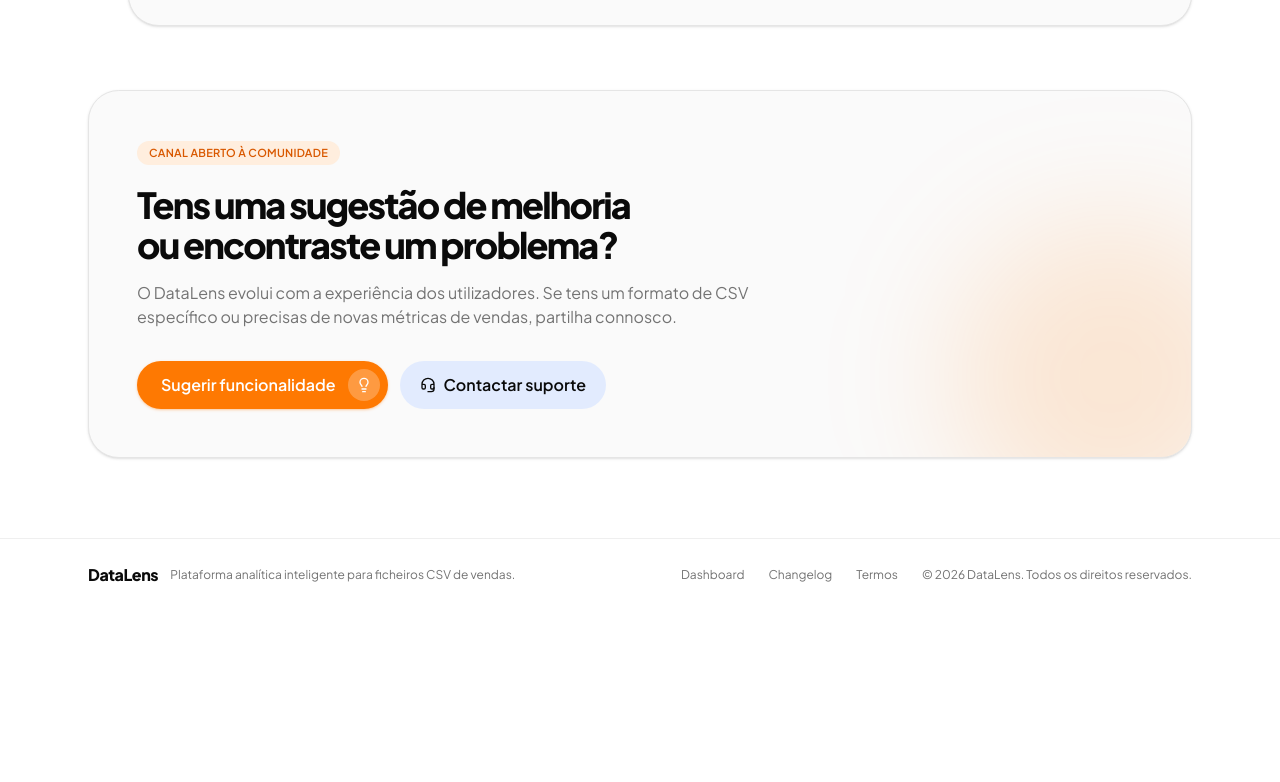
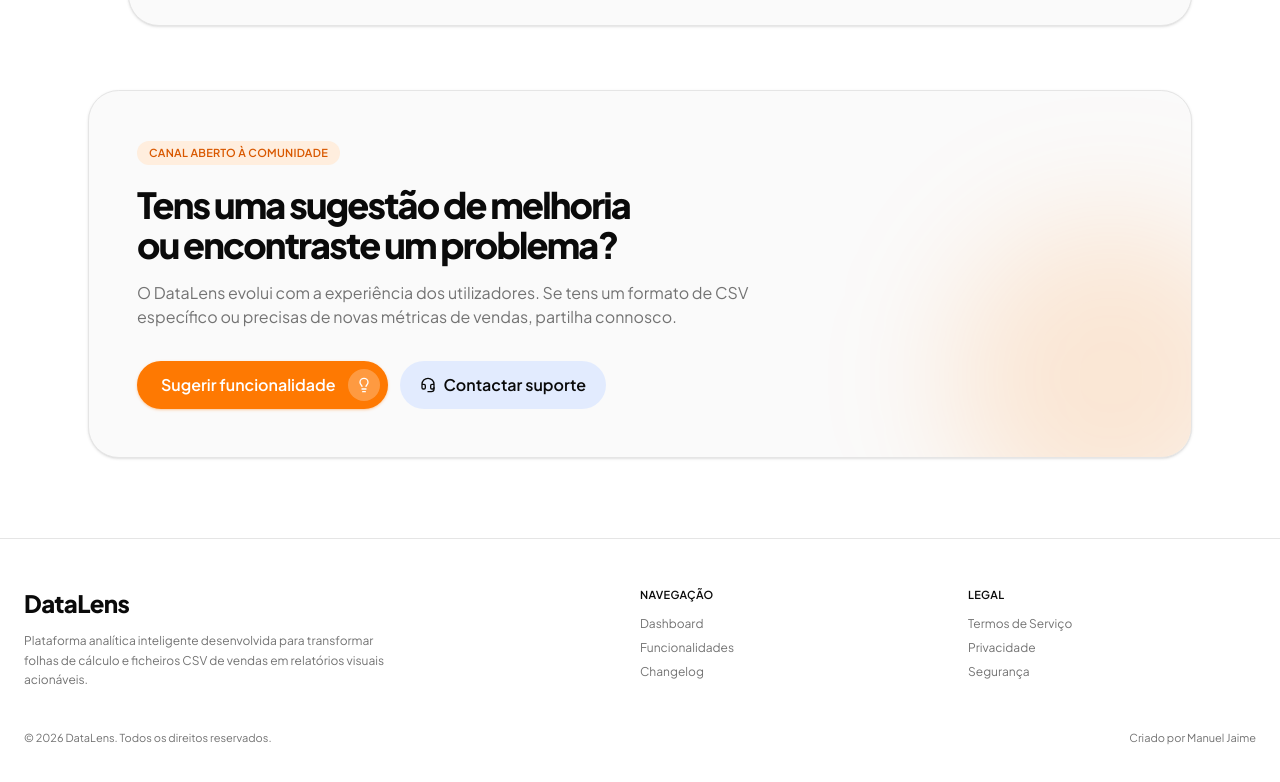
Before and after one commit to manueljaime007/datalens, a Next.js app in the folder web/: page /changelog in a window 1280 px wide. Shown: the part 1821-2603 px from the top of the page. Before the commit the page ends 2432 px from the top, so only its background shows below. Built offline with nearby package versions, Linux system fonts and the light colour scheme.

Commit message:
refactor(site): use shared Footer in PublicShell
Replace the inline footer markup with the shared Footer component so the
public shell renders the same footer as the rest of the site.

```diff
--- a/web/components/site/public-shell.tsx
+++ b/web/components/site/public-shell.tsx
@@ -1,39 +1,12 @@
-import Link from "next/link";
 import { Header } from "@/components/site/header";
-
+import { Footer } from "@/components/site/footer";
 
 export function PublicShell({ children }: { children: React.ReactNode }) {
   return (
     <div className="flex min-h-screen flex-col bg-background">
       <Header />
-
       <main className="flex-1">{children}</main>
-
-      <footer className="border-t border-border/60 print:hidden">
-        <div className="mx-auto flex max-w-6xl flex-wrap items-center justify-between gap-4 px-4 py-6 text-xs text-muted-foreground sm:px-6">
-          <p className="flex flex-wrap items-center gap-3">
-            <span className="text-base font-extrabold tracking-tight text-foreground">
-              DataLens
-            </span>
-            Plataforma analítica inteligente para ficheiros CSV de vendas.
-          </p>
-          <nav
-            className="flex flex-wrap items-center gap-6"
-            aria-label="Rodapé"
-          >
-            <Link href="/dashboard" className="hover:text-foreground">
-              Dashboard
-            </Link>
-            <Link href="/changelog" className="hover:text-foreground">
-              Changelog
-            </Link>
-            <Link href="/termos" className="hover:text-foreground">
-              Termos
-            </Link>
-            <span>© 2026 DataLens. Todos os direitos reservados.</span>
-          </nav>
-        </div>
-      </footer>
+      <Footer/>
     </div>
   );
 }
```
